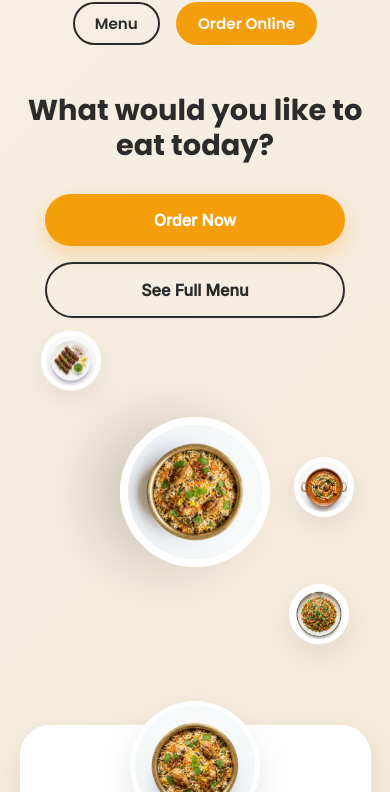
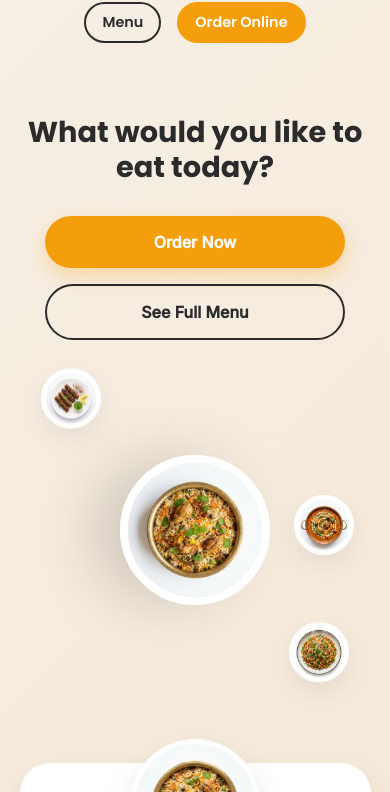
Before and after one commit to mohdafrazmannan/hotelfinal, a plain HTML site: page index.html in a window 390 px wide. Shown: the part 75-867 px from the top of the page. Drawn offline with nearby package versions, Linux system fonts and the light colour scheme.

Commit message:
Updated website

```diff
--- a/style.css
+++ b/style.css
@@ -442,6 +442,7 @@ h4,
   .navbar {
     padding: 1rem 5%;
     flex-wrap: wrap;
+    row-gap: 1rem;
   }
 
   .nav-left {
@@ -458,12 +459,16 @@ h4,
     width: 100%;
     flex: none;
     justify-content: center;
-    margin-top: 1rem;
+    margin-top: 0;
   }
 
   .nav-center h1 {
-    font-size: 1.1rem;
-    white-space: nowrap;
+    display: none;
+  }
+
+  .nav-pill-btn {
+    padding: 0.5rem 1rem;
+    font-size: 0.9rem;
   }
 
   .brand-logo {
@@ -477,7 +482,7 @@ h4,
   }
 
   .hero {
-    padding: 2rem 5% 4rem;
+    padding: 3.5rem 5% 4rem;
   }
 
   .hero-title {
@@ -489,7 +494,7 @@ h4,
     width: 100%;
     max-width: 300px;
     gap: 1rem;
-    margin: 0 auto 3rem auto;
+    margin: 0 auto 2rem auto;
   }
 
   .btn {
@@ -499,7 +504,7 @@ h4,
   .hero-images {
     width: 260px;
     height: 260px;
-    margin-top: 1rem;
+    margin-top: 4rem;
   }
 
   .main-dish {
@@ -552,6 +557,7 @@ h4,
   .hero-images {
     width: 220px;
     height: 220px;
+    margin-top: 3rem;
   }
 
   .main-dish {
@@ -981,6 +987,7 @@ h4,
   line-height: 1.5;
   display: -webkit-box;
   -webkit-line-clamp: 8;
+  /* stylelint-disable-next-line property-no-unknown */
   -webkit-box-orient: vertical;
   overflow: hidden;
 }
```
